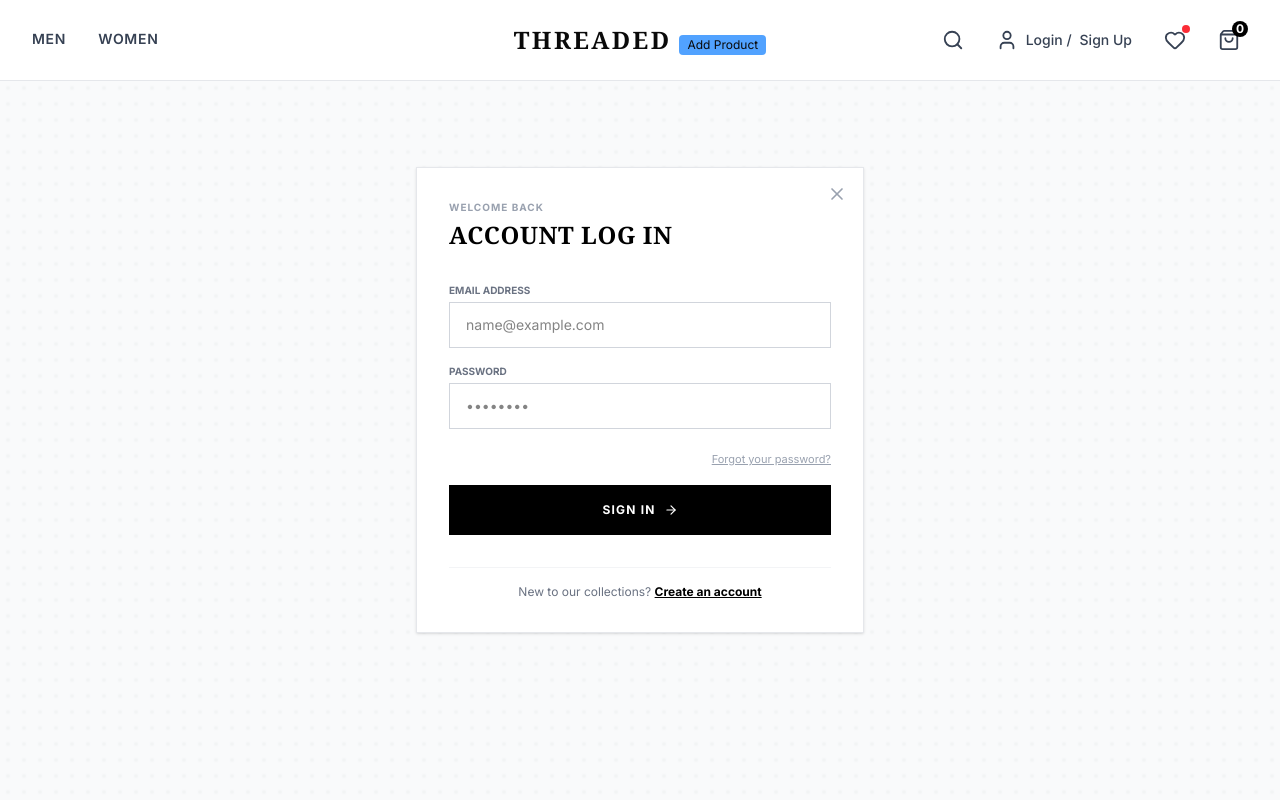
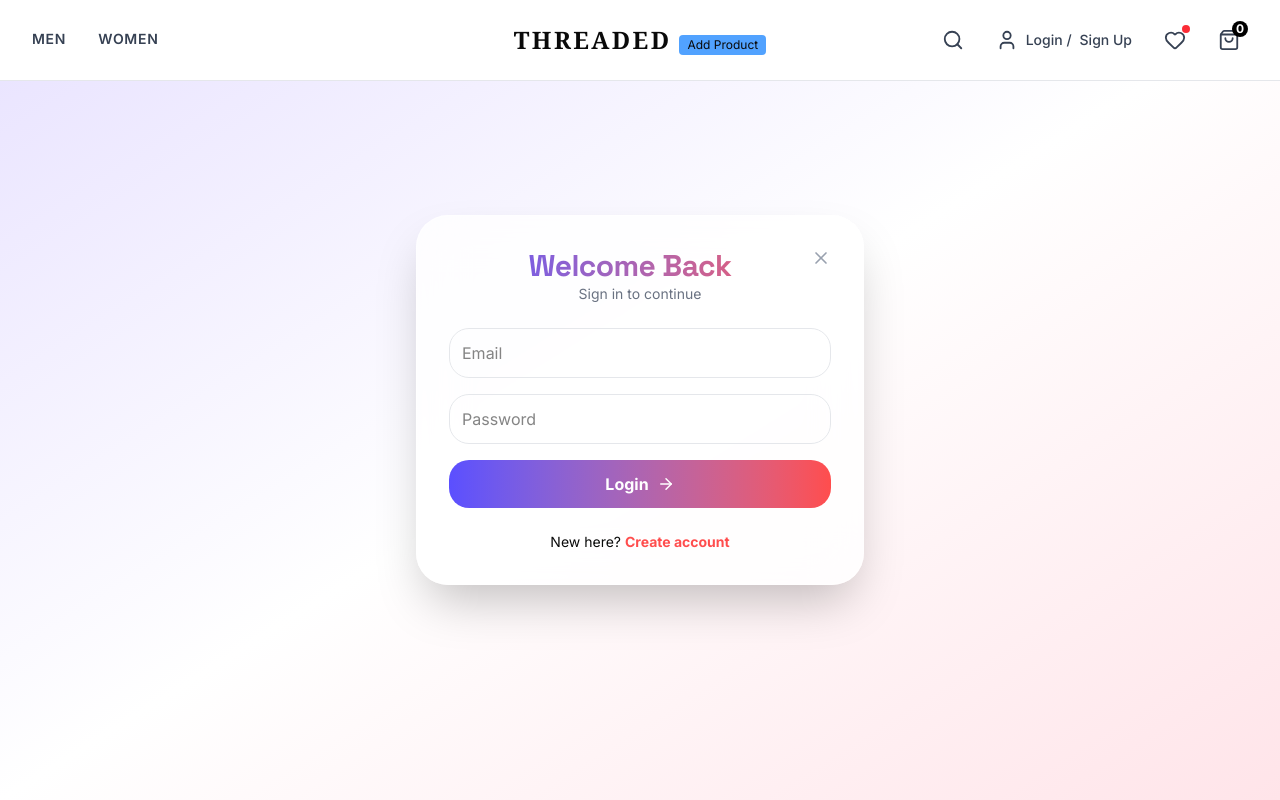
Before and after one commit to ShivamSingh20-rg/MERN-E_COMMERCE, a React (Vite) app in the folder CLOTHAPP/: page /login in a window 1280 px wide. Shown: the top 800 px of the page. Built offline with nearby package versions, Linux system fonts and the light colour scheme.

Commit message:
Refactor Login component for error handling and styling

```diff
--- a/CLOTHAPP/src/components/Login.jsx
+++ b/CLOTHAPP/src/components/Login.jsx
@@ -1,117 +1,102 @@
-// src/pages/LoginPage.js
  import React, { useState } from "react";
 import { Link, useNavigate } from "react-router-dom";
-import { X, ArrowRight } from "lucide-react";
-import {useAuth} from '../Context/Authcontext'
+import { ArrowRight, X } from "lucide-react";
+import { useAuth } from "../Context/Authcontext";
 
 export default function Login() {
-const {login}= useAuth();
-const [Errror,setErrror] = useState('')
-  const handdlelogin = async(e)=>{
+  const { login } = useAuth();
+  const navigate = useNavigate();
+
+  const [formData, setFormData] = useState({
+    email: "",
+    password: "",
+  });
+
+  const [error, setError] = useState("");
+  const [loading, setLoading] = useState(false);
+
+  const handleChange = (e) => {
+    setFormData((prev) => ({
+      ...prev,
+      [e.target.name]: e.target.value,
+    }));
+  };
+
+  const handleSubmit = async (e) => {
     e.preventDefault();
-  setErrror("");
+    setError("");
+    setLoading(true);
 
     try {
-
-    console.log("Form values being sent:", formData);
-    await login(formData.email, formData.password,);
-
-    // Smoothly route
+      await login(formData.email, formData.password);
+      navigate("/");
     } catch (err) {
-    // This catches both local code execution bugs AND backend rejections!
-    console.error("Caught Form Submission Error:", err);
-    setErrror(err.message || "An unexpected configuration error occurred.");
+      console.error("Login failed:", err);
+      setError(err.message || "Login failed. Please try again.");
+    } finally {
+      setLoading(false);
     }
-  }
-  const navigate = useNavigate();
-  const [formData, setFormData] = useState({ email: "", password: "" });
-
-  const handleChange = (e) => {
-    setFormData({ ...formData, [e.target.name]: e.target.value });
   };
 
-
   return (
-    <div className="min-h-screen flex items-center justify-center relative bg-gray-50 px-4 py-12">
-      {/* Background Decor Layer with a subtle blur effect */}
-      <div className="absolute inset-0 bg-[radial-gradient(#e5e7eb_1px,transparent_1px)] [background-size:16px_16px] blur-[1px]" />
-
-      {/* Main Focus Wrapper Box */}
-      <div className="w-full max-w-md bg-white p-8 border border-gray-200 relative z-10 shadow-sm">
-        {/* Cut / Exit Button (Redirects back to shop homepage) */}
+    <div className="min-h-screen flex items-center justify-center bg-gradient-to-br from-lavender via-white to-blush px-4">
+      <div className="w-full max-w-md rounded-3xl border border-white/40 bg-white/80 p-8 shadow-2xl backdrop-blur-xl animate-scale-in">
         <button
           onClick={() => navigate("/")}
-          className="absolute top-4 right-4 text-gray-400 hover:text-black transition"
-          aria-label="Exit Login"
+          className="float-right text-gray-400 transition hover:text-ebony"
+          aria-label="Close login page"
         >
           <X size={20} />
         </button>
 
-        <div className="mb-8">
-          <span className="text-[10px] font-bold uppercase tracking-widest text-gray-400 block mb-1">
+        <div className="mb-6 text-center">
+          <h2 className="bg-gradient-to-r from-electric to-coral bg-clip-text text-3xl font-black text-transparent">
             Welcome Back
-          </span>
-          <h2 className="text-2xl font-black uppercase tracking-wide font-serif text-black">
-            Account Log In
           </h2>
+          <p className="text-sm text-gray-500">Sign in to continue</p>
         </div>
 
-        <form onSubmit={handdlelogin} className="space-y-4">
-          <div>
-            <label className="block text-[10px] font-bold uppercase text-gray-500 mb-1">
-              Email Address
-            </label>
+        {error && (
+          <div className="mb-4 rounded-lg bg-rose/20 p-2 text-sm text-rose">
+            {error}
+          </div>
+        )}
+
+        <form onSubmit={handleSubmit} className="space-y-4">
           <input
             type="email"
-              required
             name="email"
             value={formData.email}
             onChange={handleChange}
-              className="w-full border border-gray-300 rounded-none px-4 py-3 text-sm focus:outline-none focus:border-black transition"
-              placeholder="name@example.com"
+            placeholder="Email"
+            required
+            className="w-full rounded-xl border border-gray-200 p-3 focus:outline-none focus:ring-2 focus:ring-electric"
           />
-          </div>
 
-          <div>
-            <label className="block text-[10px] font-bold uppercase text-gray-500 mb-1">
-              Password
-            </label>
           <input
             type="password"
-              required
             name="password"
             value={formData.password}
             onChange={handleChange}
-              className="w-full border border-gray-300 rounded-none px-4 py-3 text-sm focus:outline-none focus:border-black transition"
-              placeholder="••••••••"
+            placeholder="Password"
+            required
+            className="w-full rounded-xl border border-gray-200 p-3 focus:outline-none focus:ring-2 focus:ring-electric"
           />
-          </div>
-
-          <div className="text-right">
-            <button
-              type="button"
-              className="text-[11px] text-gray-400 hover:text-black underline transition"
-            >
-              Forgot your password?
-            </button>
-          </div>
 
           <button
             type="submit"
-            className="w-full bg-black text-white py-4 mt-2 text-xs font-bold uppercase tracking-widest flex items-center justify-center space-x-2 hover:bg-gray-900 border border-black transition"
+            disabled={loading}
+            className="flex w-full items-center justify-center gap-2 rounded-xl bg-gradient-to-r from-electric to-coral py-3 font-bold text-white transition hover:scale-[1.02] disabled:cursor-not-allowed disabled:opacity-70"
           >
-            <span>Sign In</span>
-            <ArrowRight size={14} />
+            {loading ? "Signing in..." : "Login"}
+            {!loading && <ArrowRight size={18} />}
           </button>
         </form>
 
-        <p className="text-center text-xs text-gray-500 mt-8 pt-4 border-t border-gray-100">
-          New to our collections?{" "}
-          <Link
-            to="/signup"
-            className="font-bold text-black underline hover:text-gray-700"
-          >
-            Create an account
+        <p className="mt-6 text-center text-sm">
+          New here?{" "}
+          <Link to="/signup" className="font-bold text-coral">
+            Create account
           </Link>
         </p>
       </div>
```
Lines whose indentation alone changed are shown as unchanged.
